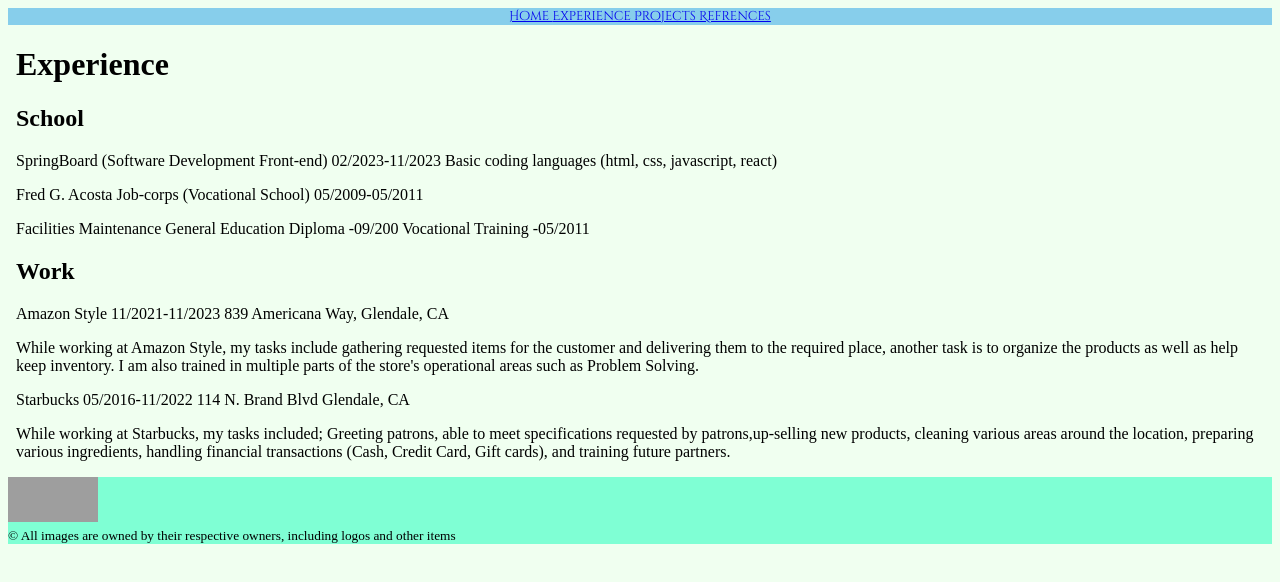
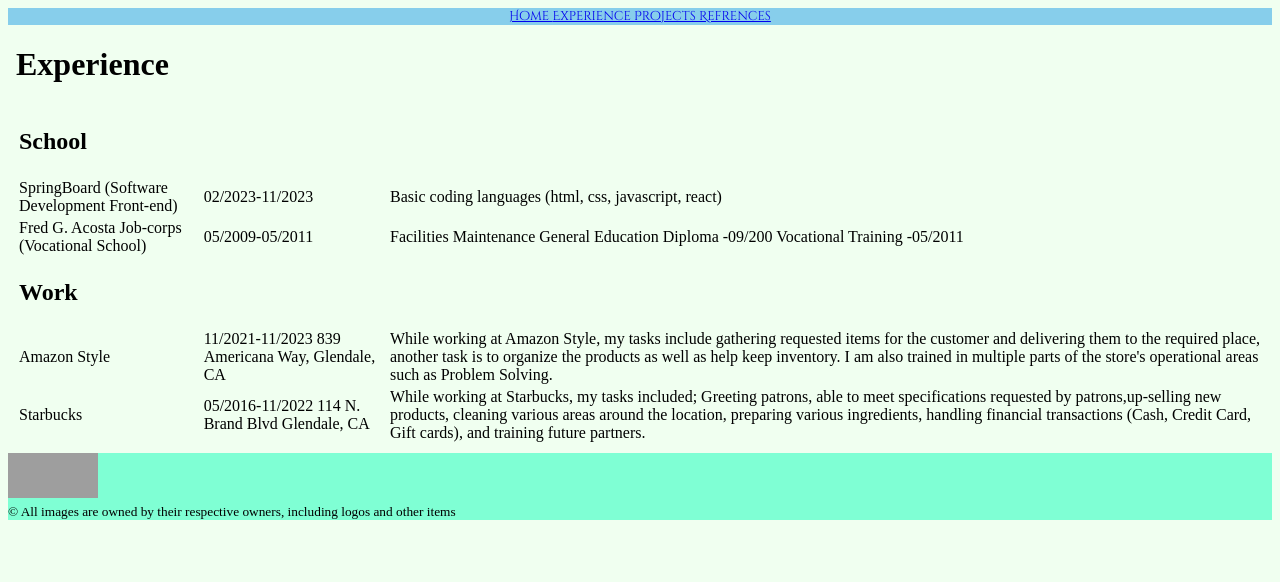
Before and after one commit to RoggeroSpez/re-webpholio, a React (Create React App) app: page /experience in a window 1280 px wide. Shown: the top 582 px of the page. Built offline with nearby package versions, Linux system fonts and the light colour scheme; grey boxes are pictures that could not be loaded.

Commit message:
Update experience.js

```diff
--- a/src/Pages/experience.js
+++ b/src/Pages/experience.js
@@ -1,19 +1,20 @@
 import React from "react"
 
 const Exerience = () => {
-    return (
-        <div>
-            <h1>Experience</h1>
-<h2>School</h2>
-<p>SpringBoard (Software Development Front-end) 02/2023-11/2023 Basic coding languages (html, css, javascript, react)</p>
-<p>Fred G. Acosta Job-corps (Vocational School) 05/2009-05/2011</p>
-<p>Facilities Maintenance General Education Diploma -09/200 Vocational Training -05/2011</p>
-<h2>Work</h2>
-<p>Amazon Style 11/2021-11/2023 839 Americana Way, Glendale, CA</p>
-<p>While working at Amazon Style, my tasks include gathering requested items for the customer and delivering them to the required place, another task is to organize the products as well as help keep inventory. I am also trained in multiple parts of the store's operational areas such as Problem Solving.</p>
-<p> Starbucks 05/2016-11/2022 114 N. Brand Blvd Glendale, CA </p>
-<p>While working at Starbucks, my tasks included; Greeting patrons, able to meet specifications requested by patrons,up-selling new products, cleaning various areas around the location, preparing various ingredients, handling financial transactions (Cash, Credit Card, Gift cards), and training future partners.</p>
-        </div>
+return (
+<div>
+<h1>Experience</h1>
+<table>
+<tbody>
+<tr><td><h2>School</h2></td></tr>
+<tr><td>SpringBoard (Software Development Front-end)</td> <td>02/2023-11/2023</td> <td> Basic coding languages (html, css, javascript, react)</td></tr>
+<tr><td> Fred G. Acosta Job-corps (Vocational School)</td> <td> 05/2009-05/2011</td> <td> Facilities Maintenance General Education Diploma -09/200 Vocational Training -05/2011</td></tr>
+<tr><td><h2>Work</h2></td></tr>
+<tr><td>Amazon Style</td> <td>11/2021-11/2023 839 Americana Way, Glendale, CA</td> <td>While working at Amazon Style, my tasks include gathering requested items for the customer and delivering them to the required place, another task is to organize the products as well as help keep inventory. I am also trained in multiple parts of the store's operational areas such as Problem Solving.</td></tr>
+<tr><td> Starbucks</td> <td>05/2016-11/2022 114 N. Brand Blvd Glendale, CA</td> <td>While working at Starbucks, my tasks included; Greeting patrons, able to meet specifications requested by patrons,up-selling new products, cleaning various areas around the location, preparing various ingredients, handling financial transactions (Cash, Credit Card, Gift cards), and training future partners.</td></tr>
+</tbody>
+</table>
+</div>
     )
 }
 
```
